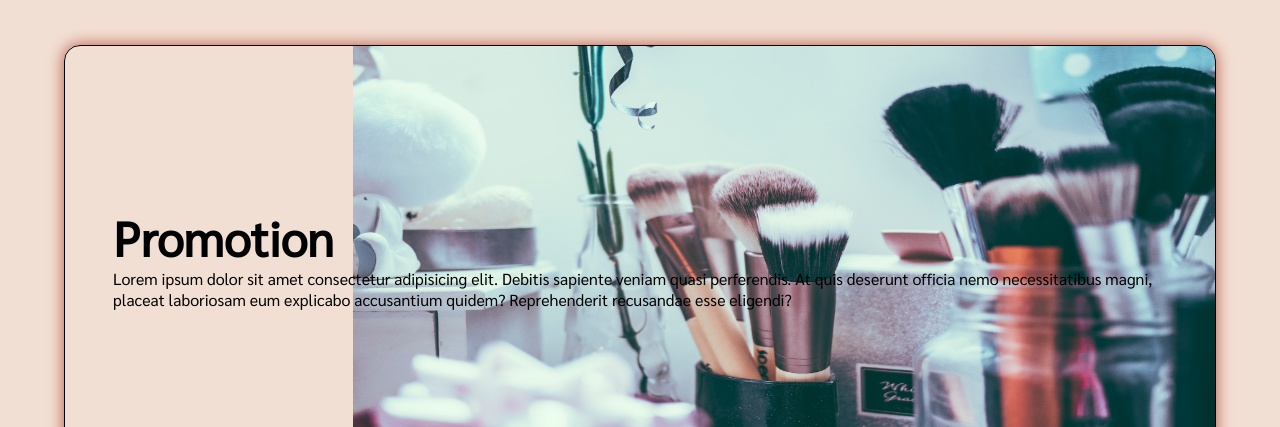
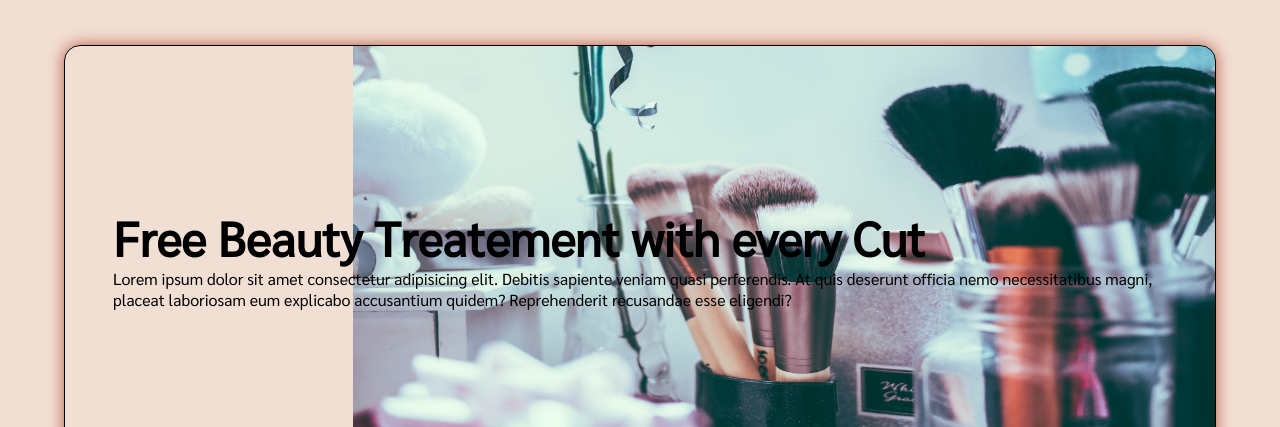
Before and after one commit to JTay92/HairDay_PortfolioProject, a plain HTML site: page index.html in a window 1280 px wide. Shown: the part 373-800 px from the top of the page. Drawn offline with Linux system fonts and the light colour scheme.

Commit message:
update h1 content to promotion details

```diff
--- a/index.html
+++ b/index.html
@@ -35,7 +35,7 @@
     <main>
       <section>
         <article class="promotion">
-          <h1>Promotion</h1>
+          <h1>Free Beauty Treatement with every Cut</h1>
           <p>
             Lorem ipsum dolor sit amet consectetur adipisicing elit. Debitis
             sapiente veniam quasi perferendis. At quis deserunt officia nemo
```
